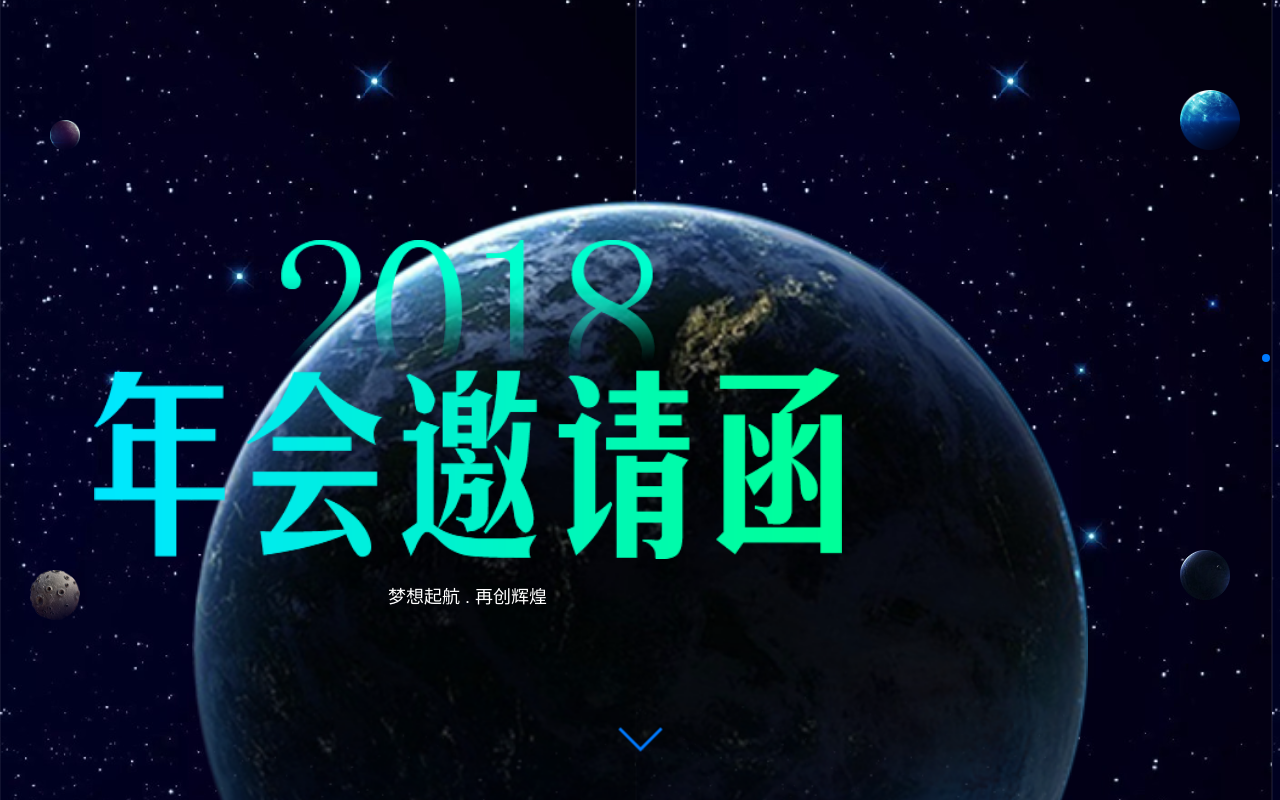
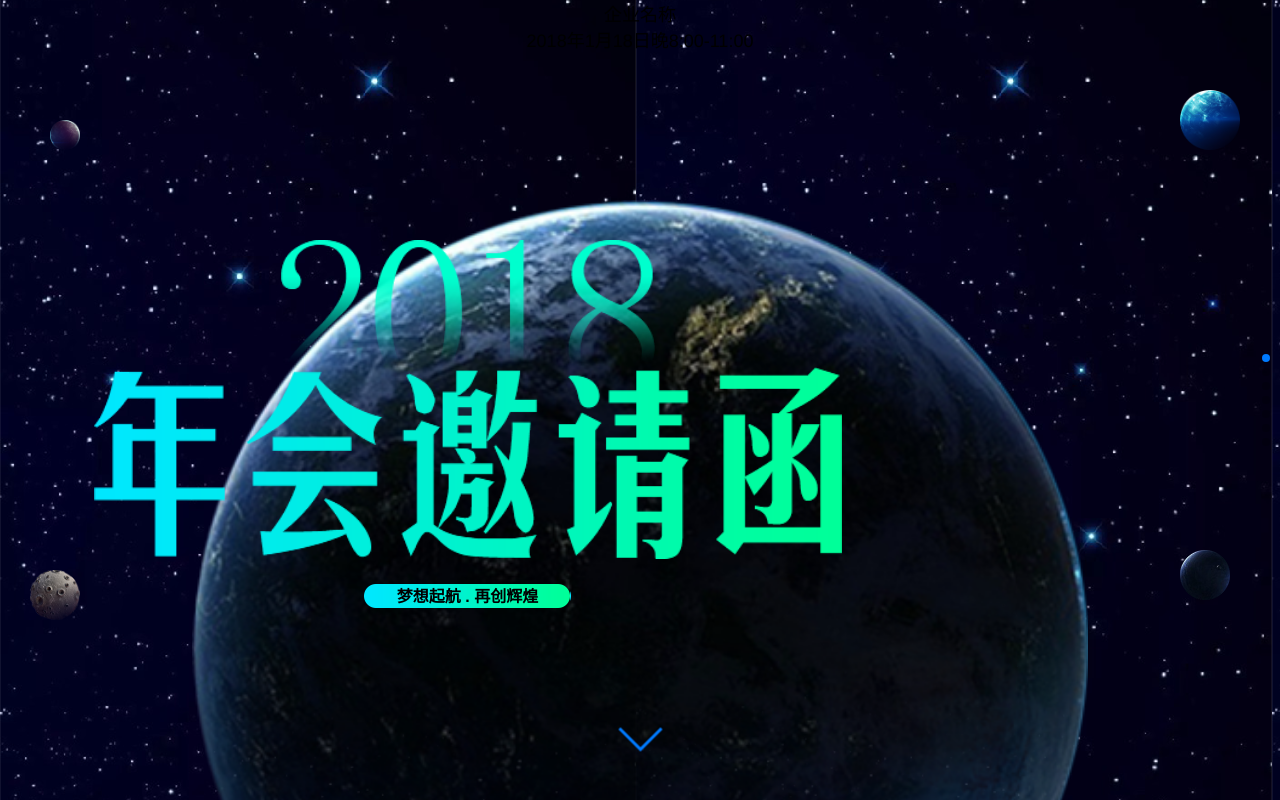
Before and after one commit to dongxiaofei3/dongxiaofei3.github.io, a plain HTML site: page weichangjing/index.html in a window 1280 px wide. Drawn offline with nearby package versions, Linux system fonts and the light colour scheme.

Commit message:
完成了1屏的中间部分

```diff
--- a/weichangjing/css/style.css
+++ b/weichangjing/css/style.css
@@ -1,3 +1,9 @@
+*{
+    margin: 0;
+    padding: 0;
+    box-sizing: border-box;
+}
+
 html, body {
     position: relative;
     height: 100%;
@@ -49,14 +55,14 @@ body {
     position: relative;
 }
 
-.s1 .header img{
+.s1 .header img {
     /*设置绝对定位的位置*/
     position: absolute;
 }
 
 .s1 .header img:nth-of-type(1) {
     width: 30px;
-    top:120px;
+    top: 120px;
     left: 50px;
 }
 
@@ -86,16 +92,32 @@ body {
 }
 
 /*第一屏的文字部分*/
-.s1 .main{
+.s1 .main {
     position: absolute;
     top: 30%;
 }
-.s1 .main img:nth-of-type(1){
+
+.s1 .main img:nth-of-type(1) {
     width: 40%;
 }
-.s1 .main img:nth-of-type(2){
+
+.s1 .main img:nth-of-type(2) {
     width: 80%;
+    margin-bottom: 20px;
 }
-.s1 .main p{
-    color:#fff;
+
+.s1 .main p {
+    color: #fff;
 }
+
+.s1 .main .img9 {
+    background: url("../img/9.png");
+    width: 207px;
+    height: 24px;
+    background-size: contain;
+    margin: auto;
+    color: #000000;
+    font-weight: bold;
+    font-size: 16px;
+    line-height: 25px;
+}
--- a/weichangjing/index.html
+++ b/weichangjing/index.html
@@ -29,7 +29,7 @@
                     <img src="img/8.png" alt="">
                     <p class="img9">梦想起航 . 再创辉煌</p>
                 </div>
-                <div class="footer" style="display: none;">
+                <div class="footer">
                     <p>企业名称</p>
                     <p>2018年1月18日晚8:00-11:00</p>
                 </div>
```
